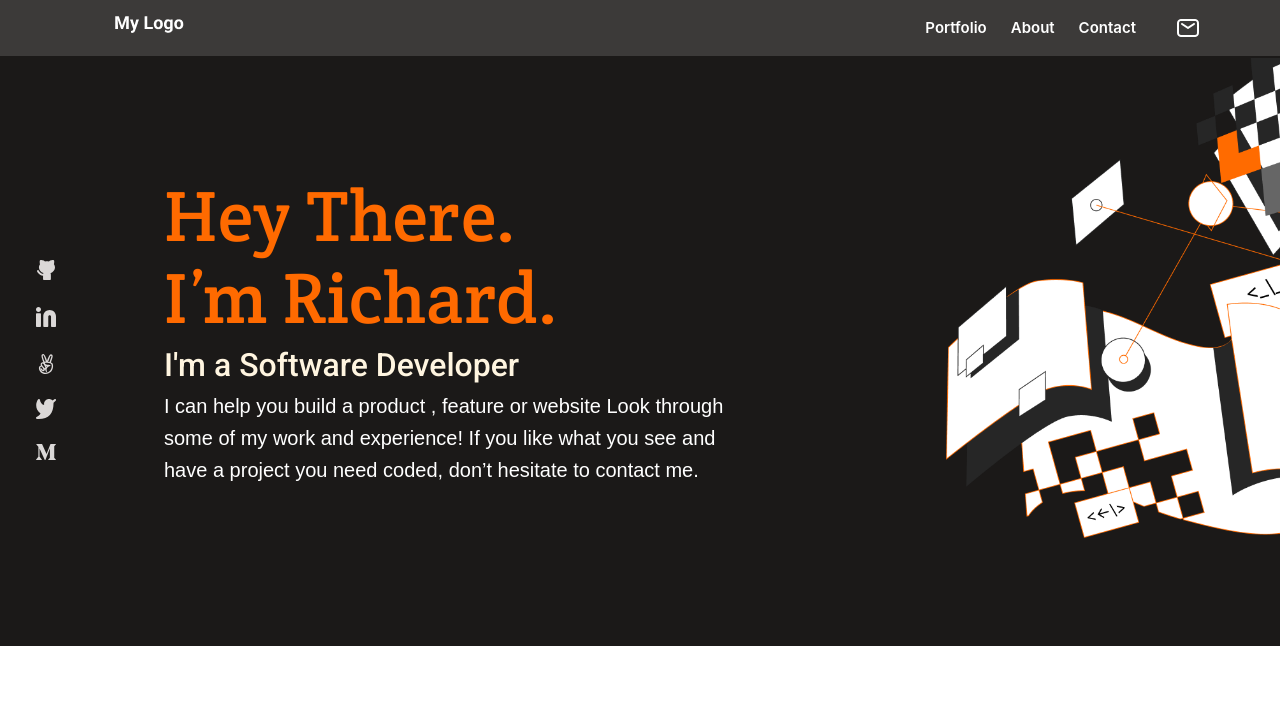
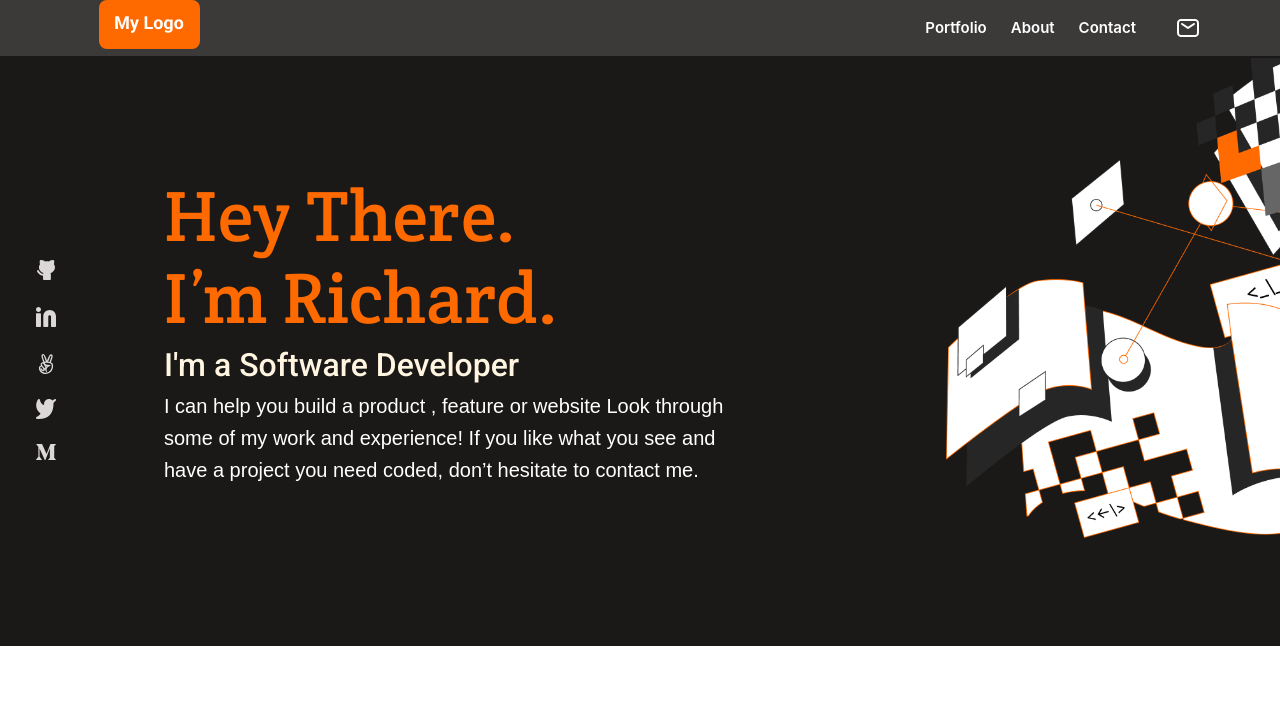
Before and after one commit to richie1988/mobile-firstsetup, a website: page index.html in a window 1280 px wide. In both pictures the pointer is over the picture 149 px from the left and 24 px from the top of the page. Shown: the top 723 px of the page. Drawn offline with Linux system fonts and the light colour scheme; a web font is replaced by a local one.

Commit message:
modifeid the html and css file

```diff
--- a/style.css
+++ b/style.css
@@ -13,7 +13,6 @@ body {
     width: 100%;
     overflow: hidden;
     background-color: hsl(20, 3%, 23%);
-    position: relative;
     margin: auto;
 }
 
@@ -694,6 +693,16 @@ footer {
     .logo {
         margin-left: 99px;
     }
+    .logo:hover {
+        background-color: hsl(25, 100%, 50%);
+        transition: 400ms ease;
+        cursor: pointer;
+        border-radius: 8px;
+    }
+    .item:hover {
+        color: hsl(25, 100%, 50%);
+        transition: 300ms;
+    }
     .nav-section {
         float: right;
         display: flex;
```
